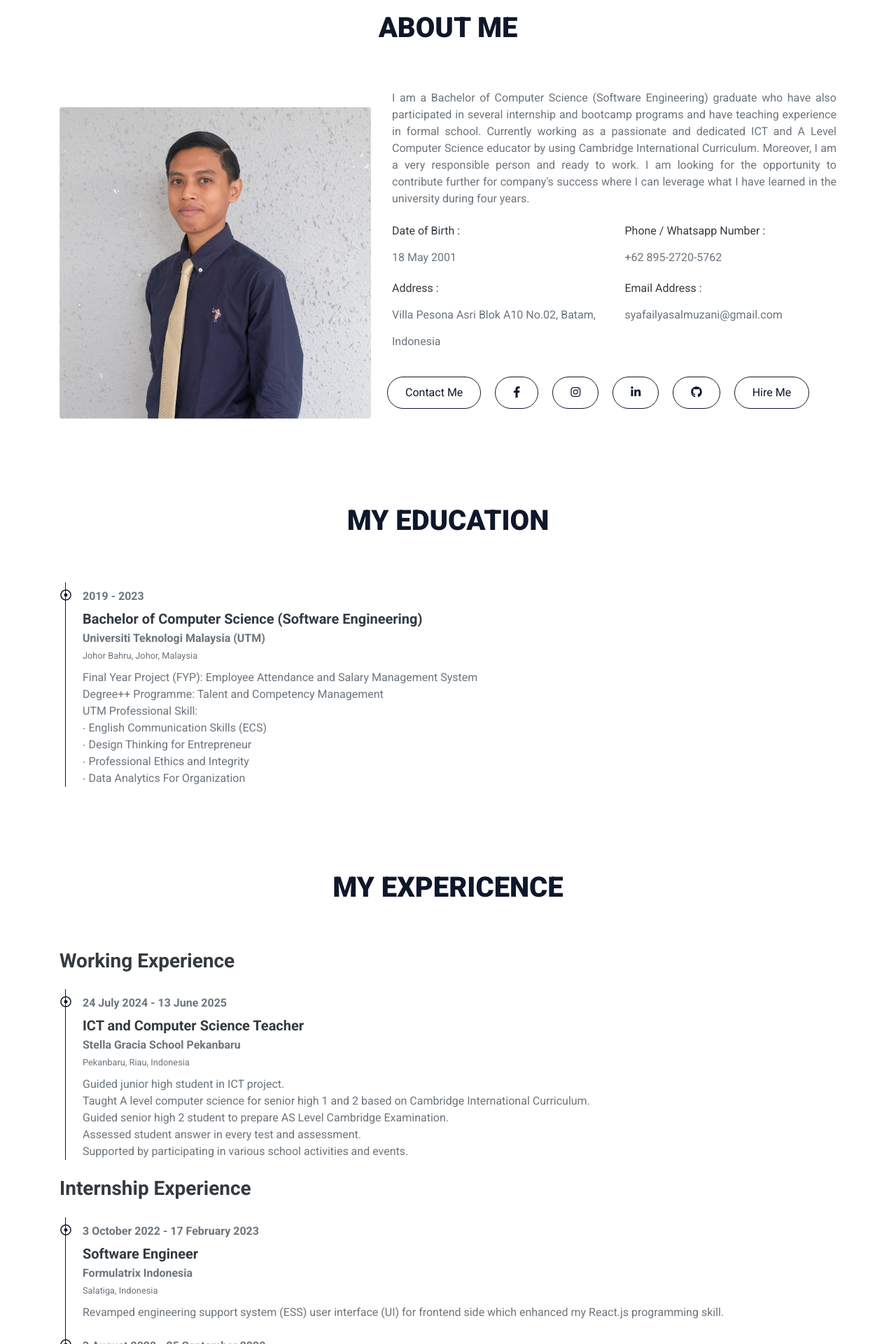
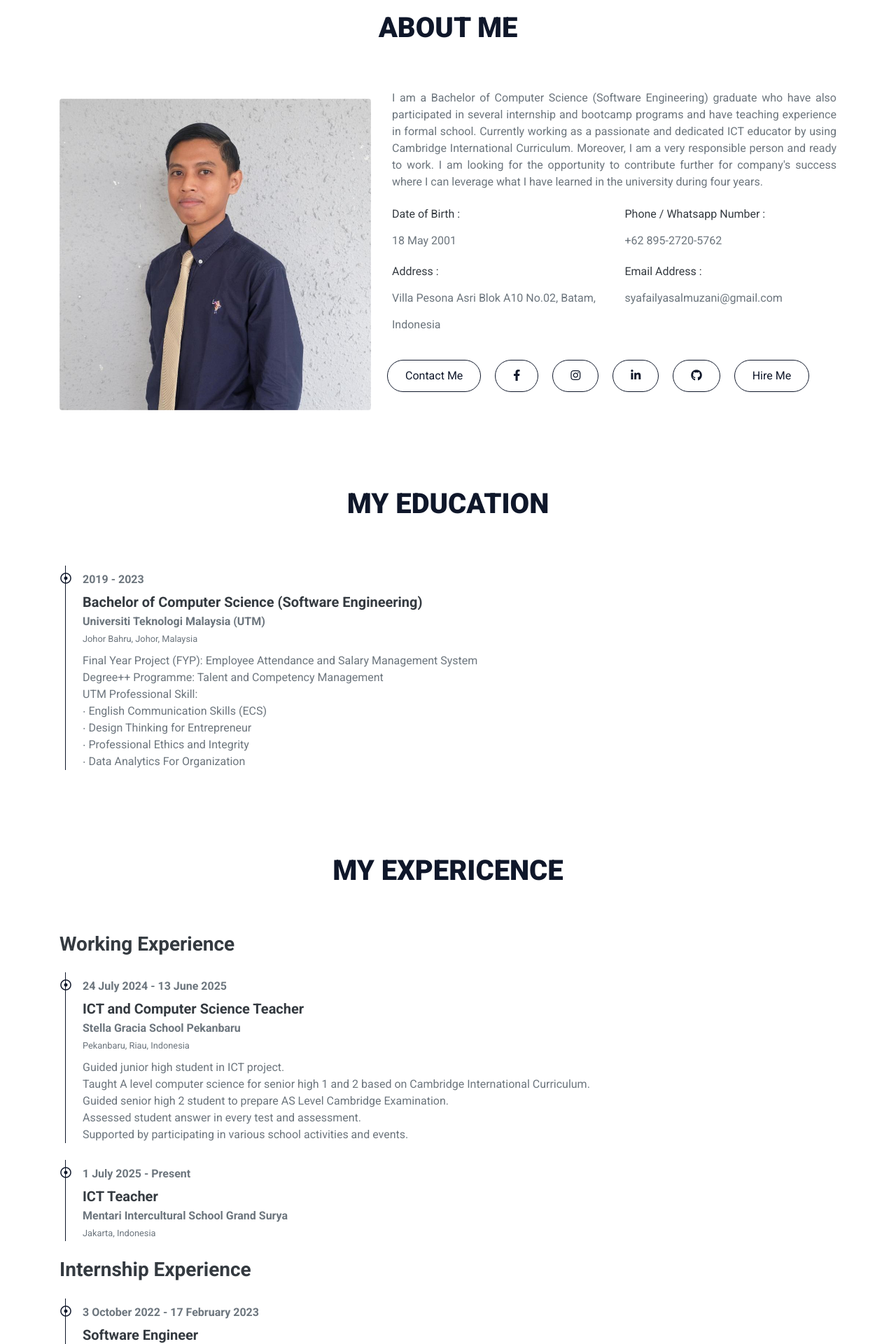
Before and after one commit to syafailyas/Personal_Website, a plain HTML site: page index.html in a window 1280 px wide. Shown: the part 880-2800 px from the top of the page at 70% size. Drawn offline with nearby package versions, Linux system fonts and the light colour scheme.

Commit message:
17th commit

```diff
--- a/index.html
+++ b/index.html
@@ -118,9 +118,9 @@
                         <p style = "text-align: justify;">
                             I am a Bachelor of Computer Science (Software Engineering) graduate who have also participated in several
                             internship and bootcamp programs and have teaching experience in formal school. Currently working as a
-                            passionate and dedicated ICT and A Level Computer Science educator by using Cambridge International Curriculum.
-                            Moreover, I am a very responsible person and ready to work. I am looking for the opportunity to contribute
-                            further for company's success where I can leverage what I have learned in the university during four years.
+                            passionate and dedicated ICT educator by using Cambridge International Curriculum. Moreover, I am a very
+                            responsible person and ready to work. I am looking for the opportunity to contribute further for company's
+                            success where I can leverage what I have learned in the university during four years.
                         </p>
 
                         <div class = "row mb-3">
@@ -222,6 +222,18 @@
                                     Assessed student answer in every test and assessment. <br>
                                     Supported by participating in various school activities and events.
                                  </p>
+                            </div>
+                        </div>
+
+                        <div class = "border-left border-primary pt-2 pl-4 ml-2">
+                            <div class = "position-relative mb-4">
+                                <i class = "far fa-dot-circle text-primary position-absolute" style = "top: 2px; left: -32px;"></i>
+
+                                <p class = "mb-2"><strong>1 July 2025 - Present</strong></p>
+
+                                <h5 class = "font-weight-bold mb-1">ICT Teacher</h5>
+
+                                <p class = "mb-2"><strong>Mentari Intercultural School Grand Surya</strong><br><small>Jakarta, Indonesia</small></p>
                             </div>
                         </div>
                     </div>
```
